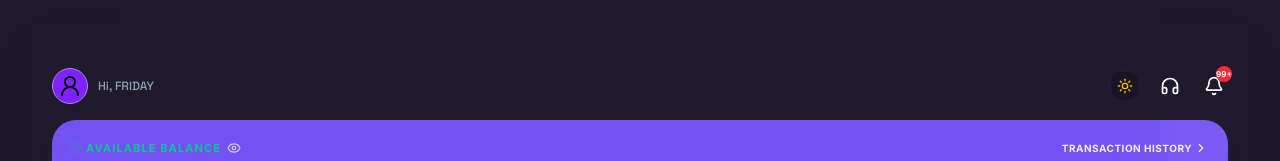
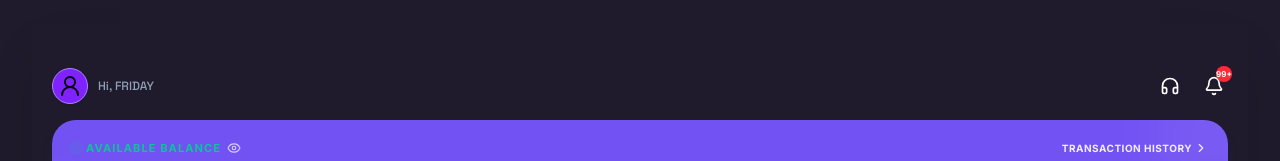
Before and after one commit to rdghostmann/steam-finance, a Next.js app: page / in a window 1280 px wide. Shown: the top 161 px of the page. Built offline with nearby package versions, Linux system fonts and the light colour scheme.

Commit message:
Initial commit

```diff
--- a/app/page.tsx
+++ b/app/page.tsx
@@ -368,7 +368,7 @@ const [mutualFunds, setMutualFunds] = useState<number>(() => {
                   {/* Global Mode Toggle inside TopBar with beautiful micro feedback */}
                   <button
                     onClick={() => setIsDarkMode(!isDarkMode)}
-                    className={`p-1.5 rounded-xl border transition-all hover:scale-105 active:scale-95 cursor-pointer ${getRelativeColor('bg-slate-100 border-slate-200 text-slate-600', 'bg-wallet-dark-card border-wallet-dark-card-lighter text-slate-200')
+                    className={`hidden p-1.5 rounded-xl border transition-all hover:scale-105 active:scale-95 cursor-pointer ${getRelativeColor('bg-slate-100 border-slate-200 text-slate-600', 'bg-wallet-dark-card border-wallet-dark-card-lighter text-slate-200')
                       }`}
                   >
                     {isDarkMode ? <Sun className="w-4 h-4 text-amber-400" /> : <Moon className="w-4 h-4 text-violet-500" />}
```
